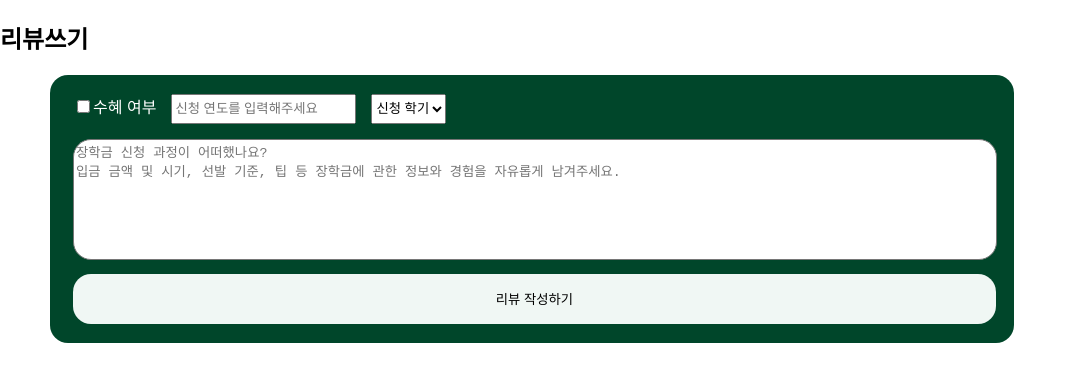
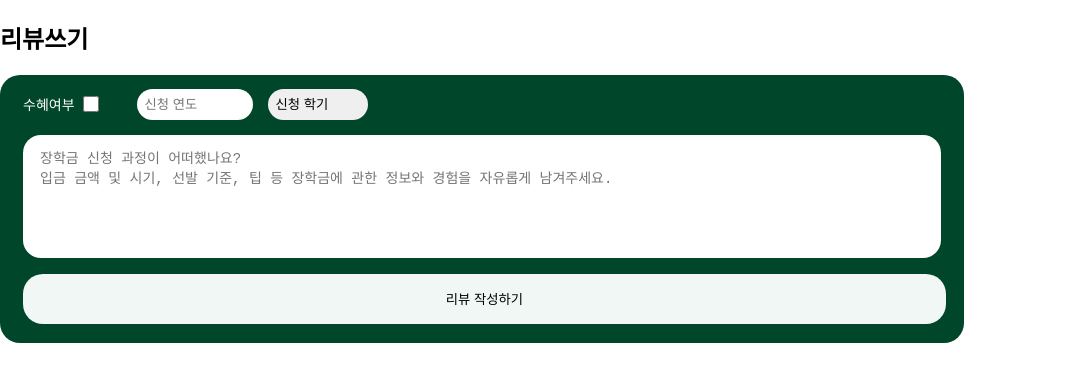
Before and after one commit to ECC-2024-Winter-Team1/EwhaScholarship_FE, a React (Create React App) app: page / in a window 1280 px wide. Shown: the top 382 px of the page, without its empty margins (0-1077 px from the left). Built offline with nearby package versions, Linux system fonts and the light colour scheme.

Commit message:
Style: 리뷰 폼 스타일링 수정

```diff
--- a/src/Components/DetailPage/ReviewForm.jsx
+++ b/src/Components/DetailPage/ReviewForm.jsx
@@ -1,4 +1,4 @@
-import { Button, ReviewFormArea, Conditions, IfReward, ReviewContent } from "./ReviewForm.style";
+import { ReviewSectionName, Button, ReviewFormArea, Conditions, IfReward, Checkbox, Number, DropDown, ReviewContent } from "./ReviewForm.style";
 import { useState } from "react";
 
 const ReviewForm = () => {
@@ -13,37 +13,37 @@ const ReviewForm = () => {
 
     return (
         <div>
-            <h2>리뷰쓰기</h2>
+            <ReviewSectionName>리뷰쓰기</ReviewSectionName>
             <ReviewFormArea>
                 <Conditions>
                     <IfReward>
-                        <input
+                        <Checkbox
                             type="checkbox"
                             checked={received}
                             onChange={() => setReceived(!received)}
                         />
-                        수혜 여부
+                        수혜여부
                     </IfReward>
 
-                    <input
+                    <Number
                         type="number"
                         value={year}
                         onChange={(e) => setYear(e.target.value)}
-                        placeholder="신청 연도를 입력해주세요"
+                        placeholder="신청 연도"
                     />
 
-                    <select value={semester} onChange={(e) => setSemester(e.target.value)}>
+                    <DropDown value={semester} onChange={(e) => setSemester(e.target.value)}>
                         <option value="">신청 학기</option>
                         <option value="1학기">1학기</option>
                         <option value="2학기">2학기</option>
-                    </select>
+                    </DropDown>
                 </Conditions>
 
                 <ReviewContent>
                     <textarea
                         value={review}
                         onChange={(e) => setReview(e.target.value)}
-                        placeholder="장학금 신청 과정이 어떠했나요? &#13;&#10;입금 금액 및 시기, 선발 기준, 팁 등 장학금에 관한 정보와 경험을 자유롭게 남겨주세요."
+                        placeHolder="장학금 신청 과정이 어떠했나요? &#13;&#10;입금 금액 및 시기, 선발 기준, 팁 등 장학금에 관한 정보와 경험을 자유롭게 남겨주세요."
                     />
                 </ReviewContent>
 
--- a/src/Components/DetailPage/ReviewForm.style.jsx
+++ b/src/Components/DetailPage/ReviewForm.style.jsx
@@ -1,4 +1,8 @@
 import styled from "styled-components";
+
+export const ReviewSectionName = styled.h2`
+
+`;
 
 export const ReviewFormArea = styled.div`
     position: absolute;
@@ -6,27 +10,60 @@ export const ReviewFormArea = styled.div`
     height: 240px;
     padding: 14px 23px;
     background-color: #00462A;
-    border-radius: 18px;
-    left: 50px;
+    border-radius: 20px;
+    flex-direction: column;
+    gap: 15px;
 `;
 
 export const Conditions = styled.div`
-    margin-top: 5px;
-    width: 918px;
-    height: 30px;
     display: flex;
     flex-direction: row;
+    align-items: center;
     gap: 15px;
 `;
 
 export const IfReward = styled.label`
+    display: flex;
+    align-items: center;
+    gap: 4px;
+    flex-direction: row-reverse;
     color: #FFFFFF;
+    font-size: 14px;
+`;
+
+export const Checkbox = styled.input`
+    width: 16px;
+    height: 16px;
+    cursor: pointer;
+    border-radius: 20px;
+`;
+
+export const Number = styled.input`
+    margin-left: 20px;
+    border-radius: 20px;
+    padding: 8px;
+    border: none;
+    width: 100px;
+`;
+
+export const DropDown = styled.select`
+    border-radius: 20px;
+    padding: 8px;
+    border: none;
+    width: 100px;
+    cursor: pointer;
+    appearance: none;
+
+    option{
+        font-size: 14px;
+        color: #333333;
+    }
 `;
 
 export const ReviewContent = styled.div`
     margin-top: 15px;
-    width: 918px;
-    height: 115px;
+    width: 884px;
+    height: 99px;
 
     textarea {
         width: 100%;
@@ -34,15 +71,18 @@ export const ReviewContent = styled.div`
         resize: none;
         overflow: auto;
         border-radius: 18px;
+        padding: 12px 17px;
+        border: none;
+        font-size: 14px;
     }
 `;
 
 export const Button = styled.button`
-    margin-top: 20px;
+    margin-top: 40px;
     outline: none;
     border: none;
     width: 923px;
     height: 50px;
     background-color: #F0F7F4;
-    border-radius: 18px;
+    border-radius: 20px;
 `;
```
